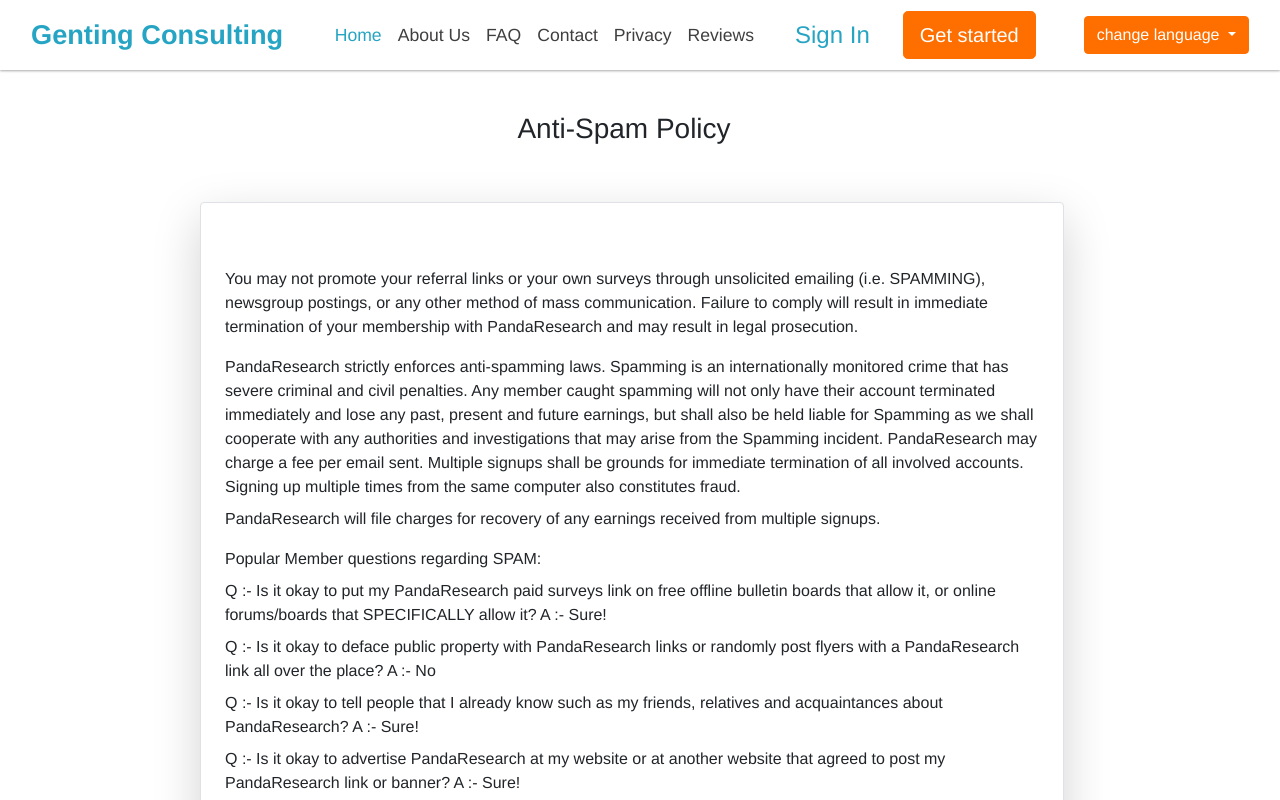
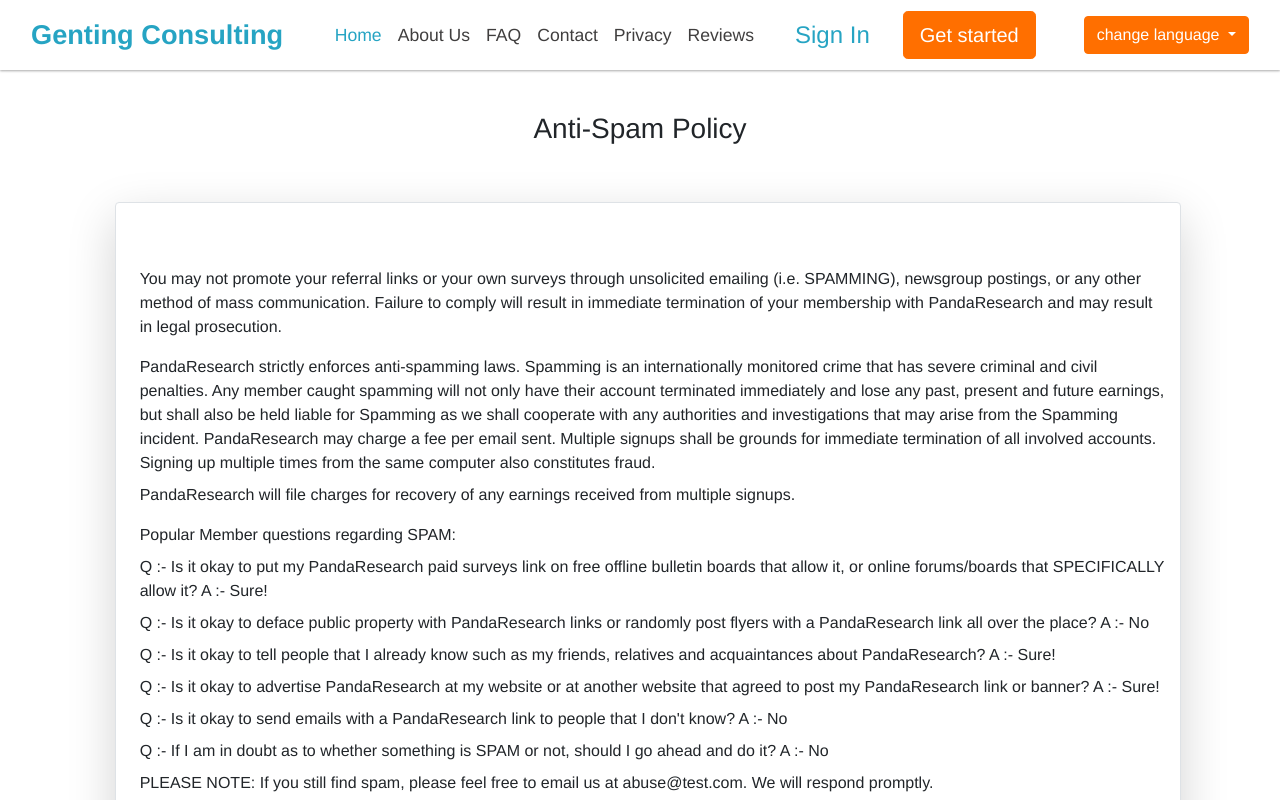
Before and after one commit to wawoyuanli/website, a Vue app: page /antispam in a window 1280 px wide. Shown: the top 800 px of the page. Built offline with nearby package versions, Linux system fonts and the light colour scheme.

Commit message:
修改样式

```diff
--- a/src/views/antispam/index.vue
+++ b/src/views/antispam/index.vue
@@ -4,15 +4,12 @@
 		<div class="antispam-content">
 			<div class="container">
 				<div class="row">
-          <div class="col-md-2"></div>
-          <div class="col-md-9 h3">
-            Anti-Spam Policy
-          </div>
+					<div class="col-md-12 h3">Anti-Spam Policy</div>
 				</div>
 				<div class="row">
-          <div class="col-md-2"></div>
+					<div class="col-md-1"></div>
 					<div
-            class="col-md-9 border mt-5 text-left ml-2 mb-5 shadow-lg p-3 mb-5 bg-white rounded"
+						class="col-md-10 border mt-5 text-left ml-2 mb-5 shadow-lg p-3 mb-5 bg-white rounded"
 					>
 						<div class="ml-2 mt-5">
 							You may not promote your referral links or your own surveys
@@ -77,9 +74,11 @@
 							style="font-size: 16px; background-color: #f6f6f6"
 						>
 							PLEASE NOTE: If you still have a question, please feel free to
-							contact us at Genting Consulting  Support. We will respond promptly.
+							contact us at Genting Consulting Support. We will respond
+							promptly.
 						</div>
 					</div>
+					<div class="col-md-1"></div>
 				</div>
 			</div>
 		</div>
@@ -87,10 +86,10 @@
 	</div>
 </template>
 <script>
-import Nav from "@c/nav.vue";
-import Footer from "@c/footer.vue";
+import Nav from '@c/nav.vue'
+import Footer from '@c/footer.vue'
 export default {
-  name: "Privacy",
+	name: 'Privacy',
 	components: {
 		Nav: Nav,
 		Footer: Footer,
@@ -98,20 +97,19 @@
 	data() {
 		return {
 			isActive: true,
-      color: "#26a4c3",
-    };
+			color: '#26a4c3',
+		}
 	},
 	mounted() {
-    document.getElementById("borderBottom").classList.add("borderBottom");
+		document.getElementById('borderBottom').classList.add('borderBottom')
 	},
-};
+}
 </script>
 <style lang="less" scoped>
 .antispam {
 	width: 100vw;
 	background-color: #ffffff;
 	.antispam-content {
-    width: 90vw;
 		text-align: center;
 		min-height: 75vh;
 		padding-top: 7rem;
--- a/src/views/terms/index.vue
+++ b/src/views/terms/index.vue
@@ -4,13 +4,12 @@
     <div class="terms-content">
       <div class="container">
         <div class="row">
-          <div class="col-md-2"></div>
-          <div class="col-md-9 h3">Terms And Conditions</div>
+          <div class="col-md-12 h3">Terms And Conditions</div>
         </div>
         <div class="row">
           <div class="col-md-1"></div>
           <div
-            class="col-md-10 border mt-5 text-left ml-2 mb-5 shadow-lg p-3 mb-5 bg-white rounded"
+            class="col-md-10 border text-left ml-2 mb-5 shadow-lg p-3 mb-5 bg-white rounded"
           >
             <p class="mt-3 ml-2">Panda Research GENERAL MEMBERSHIP</p>
             <p class="ml-2 mt-1">Revised December 26, 2019</p>
@@ -443,7 +442,7 @@
 							contact us at Genting Consulting  Support. We will respond promptly.
 						</div>
           </div>
-
+             <div class="col-md-1"></div>
         </div>
       </div>
     </div>
```
Lines whose indentation alone changed are shown as unchanged.
